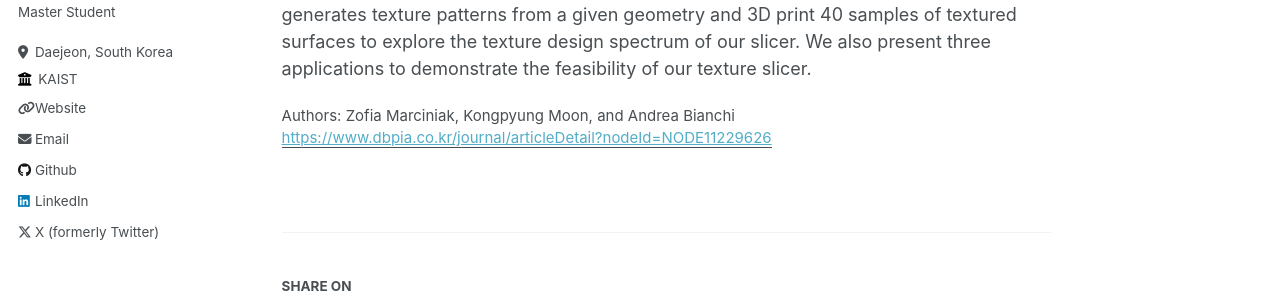
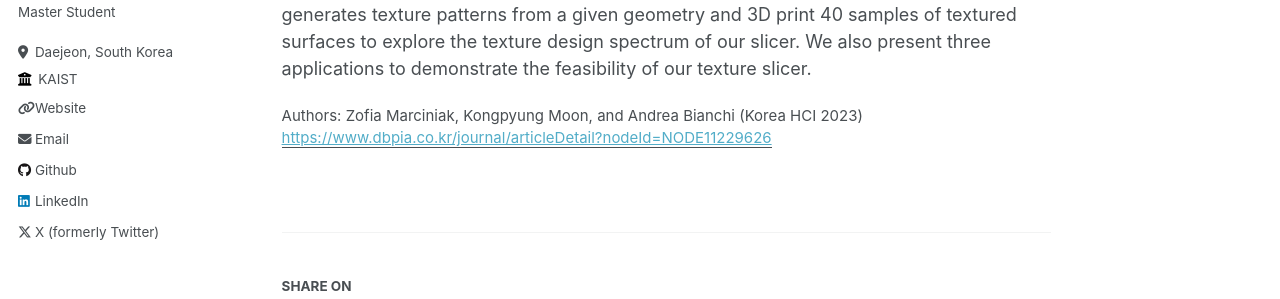
Before and after one commit to zosia-hci/zosia-hci.github.io, a Jekyll site: the page built from _publications/2023-textureslicer.md, in a window 1280 px wide and 1171 px high. Shown: the part 320-619 px from the top of the window. Built offline with Jekyll 4.4.1, drawn with Linux system fonts in a browser that asks for light colours.

Commit message:
changes in publication

```diff
--- a/_publications/2023-textureslicer.md
+++ b/_publications/2023-textureslicer.md
@@ -5,7 +5,7 @@ permalink: /publication/2023-textureslicer
 date: 2023-02-01
 venue: 'Korea HCI'
 paperurl: 'https://www.dbpia.co.kr/journal/articleDetail?nodeId=NODE11229626'
-citation: 'Zofia Marciniak, Kongpyung Moon, and Andrea Bianchi'
+citation: 'Zofia Marciniak, Kongpyung Moon, and Andrea Bianchi (Korea HCI 2023)'
 ---
 
 This paper introduces a novel workflow of 3D printing various finish patterns of an object without CAD modelling an actual surface texture but computationally generating a gcode for 3D printing with an embedded texture. It allows designers to easily convert a simple 3D surface to a textured surface they desire. In this paper, we describe how our slicer generates texture patterns from a given geometry and 3D print 40 samples of textured surfaces to explore the texture design spectrum of our slicer. We also present three applications to demonstrate the feasibility of our texture slicer.
```
Also changed, not shown: _publications/2022-guidering.md (+1 -1 lines), _publications/2024-thermopixels.md (+1 -1 lines).
